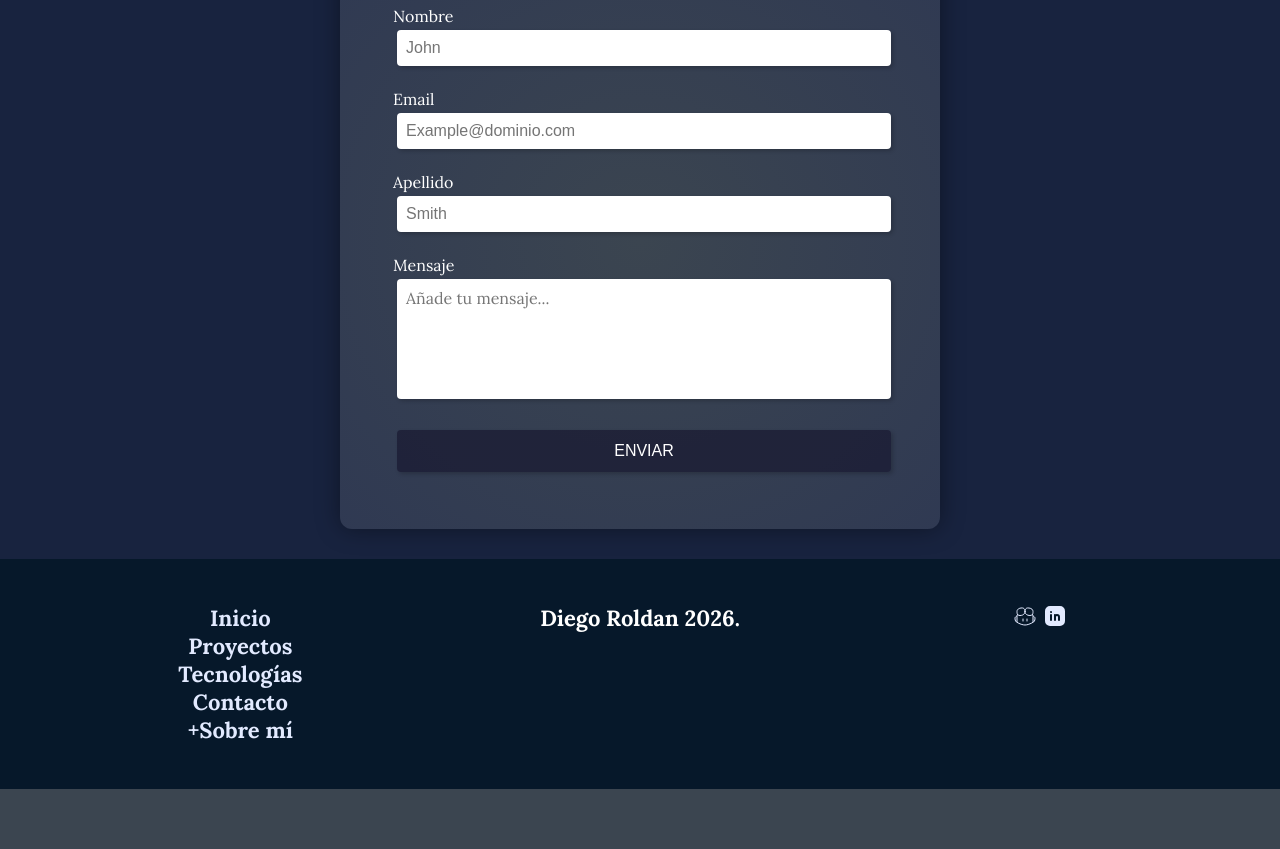
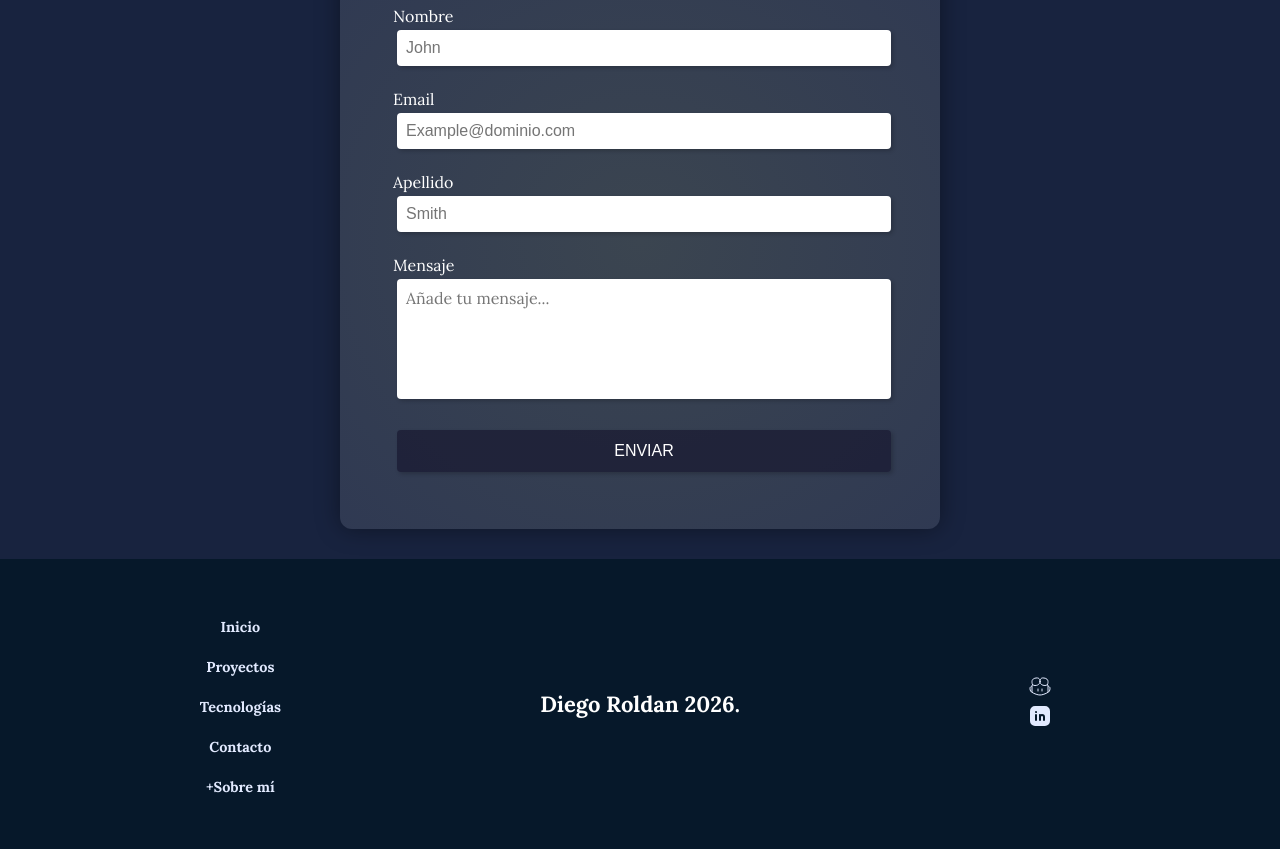
Before and after one commit to dieevRoldark/Proyecto-nano, a plain HTML site: page index.html in a window 1280 px wide. Shown: the part 2690-3539 px from the top of the page. Before the commit the page ends 3479 px from the top, so only its background shows below. Drawn offline with Linux system fonts and the light colour scheme.

Commit message:
Footer cambio

```diff
--- a/index.html
+++ b/index.html
@@ -171,7 +171,7 @@
 
             <div class="portfolio__project project-3">
                 <h2 class="portfolio__project-name">NanoArte</h2>
-                <p>El mundo exige cada vez más nuestra preocupación por su protección y conservación...</p><a href="https://github.com/dieevRoldark" target="_blank" rel="noopenernoreferrer">Ver mas</a>
+                <p>El mundo exige cada vez más nuestra preocupación por su protección y conservación...</p><a href="https://github.com/dieevRoldark/NanoArte" target="_blank" rel="noopenernoreferrer">Ver mas</a>
             </div>
 
             <div class="portfolio__project">
@@ -186,7 +186,7 @@
 
         <header class="tech__item-header">
             <h2 class="tech__title">Tecnologías</h2>
-            <p class="tech__explain">Tecnologias usadas durante el desarrollo</p>
+            <p class="tech__explain">Tecnologías usadas durante el desarrollo</p>
         </header>
 
         <div class="tech__item-container">
@@ -250,7 +250,7 @@
                         <svg class="icono-no" xmlns="http://www.w3.org/2000/svg" width="24" height="24" viewBox="0 0 24 24" fill="none" stroke="currentColor" stroke-width="1.75" stroke-linecap="round" stroke-linejoin="round" class="icon icon-tabler icons-tabler-outline icon-tabler-circle-dashed-check"><path stroke="none" d="M0 0h24v24H0z" fill="none"/><path d="M8.56 3.69a9 9 0 0 0 -2.92 1.95" /><path d="M3.69 8.56a9 9 0 0 0 -.69 3.44" /><path d="M3.69 15.44a9 9 0 0 0 1.95 2.92" /><path d="M8.56 20.31a9 9 0 0 0 3.44 .69" /><path d="M15.44 20.31a9 9 0 0 0 2.92 -1.95" /><path d="M20.31 15.44a9 9 0 0 0 .69 -3.44" /><path d="M20.31 8.56a9 9 0 0 0 -1.95 -2.92" /><path d="M15.44 3.69a9 9 0 0 0 -3.44 -.69" /><path d="M9 12l2 2l4 -4" /></svg>
                     </span>
                     <span class="tech__article-check">
-                        Web componens
+                        Web components
                         <svg class="icono-no" xmlns="http://www.w3.org/2000/svg" width="24" height="24" viewBox="0 0 24 24" fill="none" stroke="currentColor" stroke-width="1.75" stroke-linecap="round" stroke-linejoin="round" class="icon icon-tabler icons-tabler-outline icon-tabler-circle-dashed-check"><path stroke="none" d="M0 0h24v24H0z" fill="none"/><path d="M8.56 3.69a9 9 0 0 0 -2.92 1.95" /><path d="M3.69 8.56a9 9 0 0 0 -.69 3.44" /><path d="M3.69 15.44a9 9 0 0 0 1.95 2.92" /><path d="M8.56 20.31a9 9 0 0 0 3.44 .69" /><path d="M15.44 20.31a9 9 0 0 0 2.92 -1.95" /><path d="M20.31 15.44a9 9 0 0 0 .69 -3.44" /><path d="M20.31 8.56a9 9 0 0 0 -1.95 -2.92" /><path d="M15.44 3.69a9 9 0 0 0 -3.44 -.69" /><path d="M9 12l2 2l4 -4" /></svg>
                     </span>
                 </article>
@@ -332,9 +332,14 @@
         </div>
 
     </section>
-            <!-- FORMULARIO REFACTORY -->
 
-    <!--
+            <!-- Formulario -->
+
+    <section class="form" id="contacto">
+
+        <!-- FORMULARIO REFACTORY -->
+
+        <!--
 
     <section>
         <h4 id="Contacto">Formulario de contacto<h4
@@ -365,10 +370,6 @@
 
     </section>
 --->
-
-            <!-- Formulario -->
-
-    <section class="form" id="contacto">
         <h2 class="form__title" >Contacto</h2>
         <form class="form__form">
             <div class="form__input-container">
@@ -422,7 +423,11 @@
                     <!-- Iconos de redes sociales -->
 
         <div class="footer__icons">
-            <a href="https://github.com/dieevRoldark" target="_blank" rel="noopenernoreferrer"><svg xmlns="http://www.w3.org/2000/svg" width="24" height="24" viewBox="0 0 24 24" fill="none" stroke="currentColor" stroke-width="1" stroke-linecap="round" stroke-linejoin="round" class="icon icon-tabler icons-tabler-outline icon-tabler-brand-github-copilot"><path stroke="none" d="M0 0h24v24H0z" fill="none"/><path d="M4 18v-5.5c0 -.667 .167 -1.333 .5 -2" /><path d="M12 7.5c0 -1 -.01 -4.07 -4 -3.5c-3.5 .5 -4 2.5 -4 3.5c0 1.5 0 4 3 4c4 0 5 -2.5 5 -4" /><path d="M4 12c-1.333 .667 -2 1.333 -2 2c0 1 0 3 1.5 4c3 2 6.5 3 8.5 3s5.499 -1 8.5 -3c1.5 -1 1.5 -3 1.5 -4c0 -.667 -.667 -1.333 -2 -2" /><path d="M20 18v-5.5c0 -.667 -.167 -1.333 -.5 -2" /><path d="M12 7.5l0 -.297l.01 -.269l.027 -.298l.013 -.105l.033 -.215c.014 -.073 .029 -.146 .046 -.22l.06 -.223c.336 -1.118 1.262 -2.237 3.808 -1.873c2.838 .405 3.703 1.797 3.93 2.842l.036 .204c0 .033 .01 .066 .013 .098l.016 .185l0 .171l0 .49l-.015 .394l-.02 .271c-.122 1.366 -.655 2.845 -2.962 2.845c-3.256 0 -4.524 -1.656 -4.883 -3.081l-.053 -.242a3.865 3.865 0 0 1 -.036 -.235l-.021 -.227a3.518 3.518 0 0 1 -.007 -.215l.005 0" /><path d="M10 15v2" /><path d="M14 15v2" /></svg></a>
+            <div>
+
+                <a href="https://github.com/dieevRoldark" target="_blank" rel="noopenernoreferrer"><svg xmlns="http://www.w3.org/2000/svg" width="24" height="24" viewBox="0 0 24 24" fill="none" stroke="currentColor" stroke-width="1" stroke-linecap="round" stroke-linejoin="round" class="icon icon-tabler icons-tabler-outline icon-tabler-brand-github-copilot"><path stroke="none" d="M0 0h24v24H0z" fill="none"/><path d="M4 18v-5.5c0 -.667 .167 -1.333 .5 -2" /><path d="M12 7.5c0 -1 -.01 -4.07 -4 -3.5c-3.5 .5 -4 2.5 -4 3.5c0 1.5 0 4 3 4c4 0 5 -2.5 5 -4" /><path d="M4 12c-1.333 .667 -2 1.333 -2 2c0 1 0 3 1.5 4c3 2 6.5 3 8.5 3s5.499 -1 8.5 -3c1.5 -1 1.5 -3 1.5 -4c0 -.667 -.667 -1.333 -2 -2" /><path d="M20 18v-5.5c0 -.667 -.167 -1.333 -.5 -2" /><path d="M12 7.5l0 -.297l.01 -.269l.027 -.298l.013 -.105l.033 -.215c.014 -.073 .029 -.146 .046 -.22l.06 -.223c.336 -1.118 1.262 -2.237 3.808 -1.873c2.838 .405 3.703 1.797 3.93 2.842l.036 .204c0 .033 .01 .066 .013 .098l.016 .185l0 .171l0 .49l-.015 .394l-.02 .271c-.122 1.366 -.655 2.845 -2.962 2.845c-3.256 0 -4.524 -1.656 -4.883 -3.081l-.053 -.242a3.865 3.865 0 0 1 -.036 -.235l-.021 -.227a3.518 3.518 0 0 1 -.007 -.215l.005 0" /><path d="M10 15v2" /><path d="M14 15v2" /></svg></a>
+            </div>
+
             <a href="https://www.linkedin.com/in/diego-rol-c/" target="_blank" rel="noopenernoreferrer"><svg xmlns="http://www.w3.org/2000/svg" width="24" height="24" viewBox="0 0 24 24" fill="currentColor" class="icon icon-tabler icons-tabler-filled icon-tabler-brand-linkedin"><path stroke="none" d="M0 0h24v24H0z" fill="none"/><path d="M17 2a5 5 0 0 1 5 5v10a5 5 0 0 1 -5 5h-10a5 5 0 0 1 -5 -5v-10a5 5 0 0 1 5 -5zm-9 8a1 1 0 0 0 -1 1v5a1 1 0 0 0 2 0v-5a1 1 0 0 0 -1 -1m6 0a3 3 0 0 0 -1.168 .236l-.125 .057a1 1 0 0 0 -1.707 .707v5a1 1 0 0 0 2 0v-3a1 1 0 0 1 2 0v3a1 1 0 0 0 2 0v-3a3 3 0 0 0 -3 -3m-6 -3a1 1 0 0 0 -.993 .883l-.007 .127a1 1 0 0 0 1.993 .117l.007 -.127a1 1 0 0 0 -1 -1" /></svg></a>
         </div>
     </footer>
--- a/style.css
+++ b/style.css
@@ -776,18 +776,30 @@ h1 {
     font-weight: bold;
     grid-template-columns: repeat(3,1fr);
     gap: 9px;
-    justify-content: center;
+    align-items: center;
     text-align: center;
-}
 
-.footer a {
+    a {
     color: #e2eaff;
     text-decoration: none;
 }
+}
+
 
 .nav__footer ul {
     list-style: none;
+    display: grid;
+
+    li {
+        padding: 6px;
+    }
+
+    a {
+        font-size: 0.9rem;
+    }
 }
+
+
 /* ------ FOOTER QUERIES ------ */
 
 
@@ -795,8 +807,6 @@ h1 {
 
 
 /*------ ANIMACIONES -------*/
-
-
 
 @keyframes header-movement {
     form {
```
